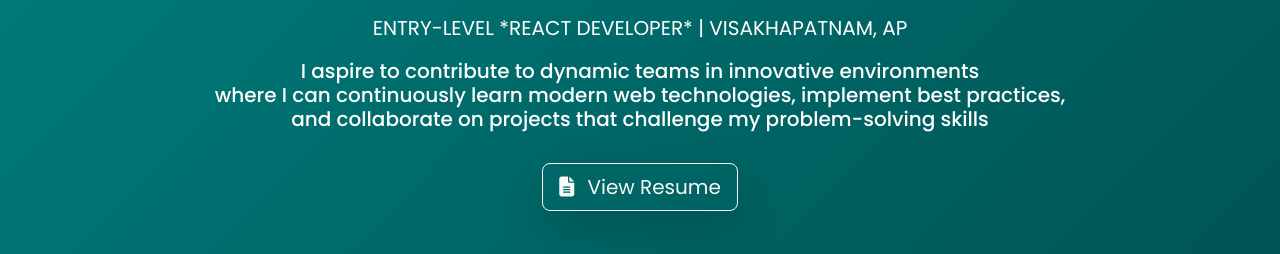
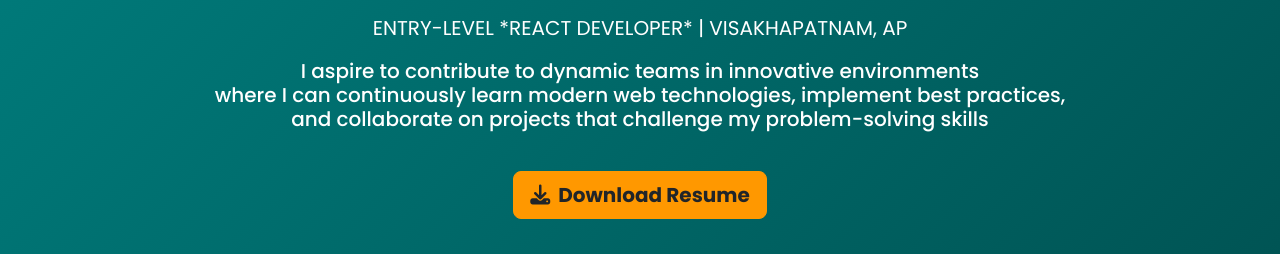
Before and after one commit to chandu16622/A.DEVAKI, a plain HTML site: page index.html in a window 1280 px wide. Shown: the part 343-597 px from the top of the page. Drawn offline with nearby package versions, Linux system fonts and the light colour scheme; a small style sheet from the web is missing.

Commit message:
Update index.html

```diff
--- a/index.html
+++ b/index.html
@@ -355,12 +355,10 @@
                 </h4>
 
 
-                <!-- Resume Button -->
-                <a class="btn btn-outline-light btn-lg mt-3 shadow-lg"
-                    href="file:///C:/Users/AGAM%20DEVAKI/Downloads/Agam-Devaki-FlowCV-Resume-20250926%20(2)%20(1)%20(2).pdf"
-                    target="_blank" role="button">
-                    <i class="fas fa-file-alt me-2"></i> View Resume
+                <a href="file:///C:/Users/AGAM%20DEVAKI/Downloads/Agam-Devaki-FlowCV-Resume-20250926%20(2)%20(1)%20(2).pdf" download="Agam_Devaki_Resume.pdf" class="btn btn-accent-primary btn-lg mt-4">
+                    <i class="fas fa-download me-2"></i>Download Resume
                 </a>
+
 
                 <!-- Spacer / Intro before Projects -->
                 <div class="text-center my-5" id="view-work-intro">
```
